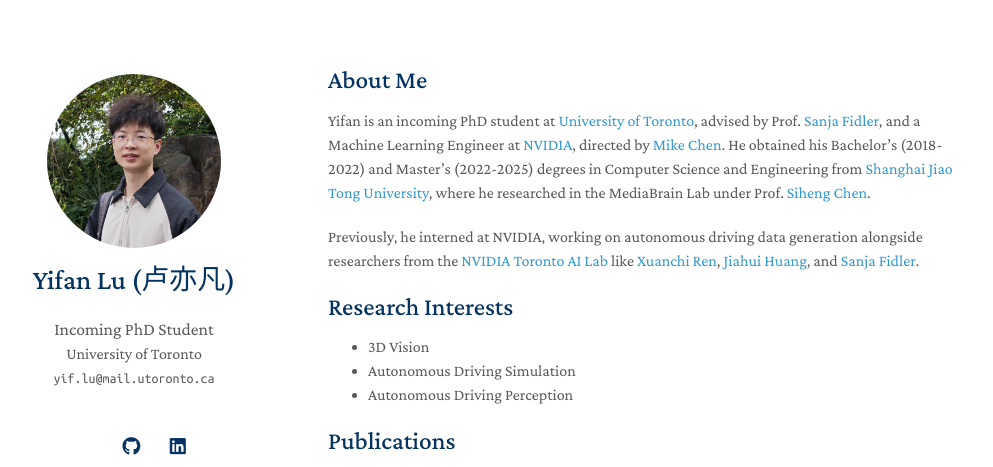
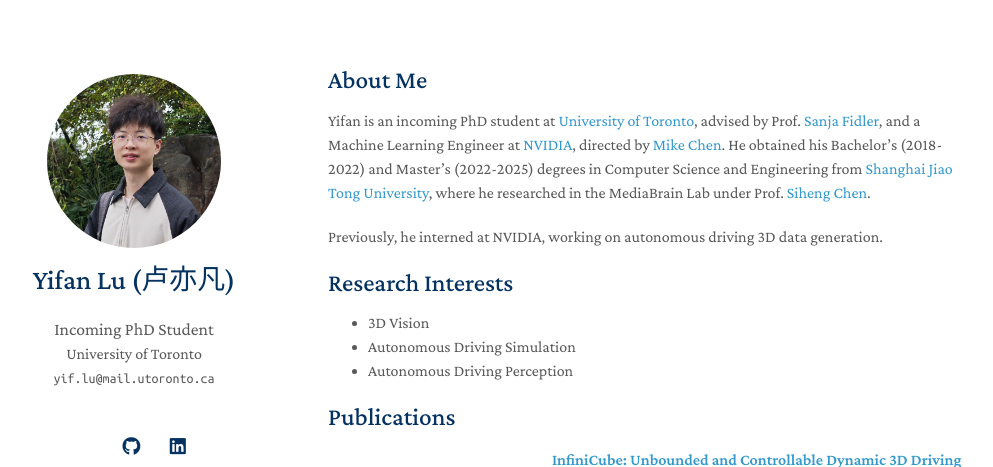
Before and after one commit to yifanlu0227/yifanlu0227.github.io, a Jekyll site: the page built from index.md, in a window 1280 px wide and 900 px high, cut to the strip 0-467 px from the top of the window. Shown: the whole strip, without its empty margins (142-1135 px from the left). Built offline with Jekyll 4.4.1, drawn with Linux system fonts in a browser that asks for light colours; nearby versions of some CDN libraries; a style sheet for code colours, icons or effects is not loaded; our own code applies the rules of GitHub Pages for plain Markdown files.

Commit message:
Update index.md

```diff
--- a/index.md
+++ b/index.md
@@ -6,7 +6,7 @@
 Yifan is an incoming PhD student at [University of Toronto](https://www.utoronto.ca/), advised by Prof. [Sanja Fidler](https://www.cs.utoronto.ca/~fidler/), and a Machine Learning Engineer at [NVIDIA](https://www.nvidia.com/en-us/), directed by [Mike Chen](https://www.linkedin.com/in/nvidia-mikechen/).
 He obtained his Bachelor’s (2018-2022) and Master’s (2022-2025) degrees in Computer Science and Engineering from [Shanghai Jiao Tong University](https://en.sjtu.edu.cn/), where he researched in the MediaBrain Lab under Prof. [Siheng Chen](https://siheng-chen.github.io/).
 
-Previously, he interned at NVIDIA, working on autonomous driving data generation alongside researchers from the [NVIDIA Toronto AI Lab](https://research.nvidia.com/labs/toronto-ai/) like [Xuanchi Ren](https://xuanchiren.com/), [Jiahui Huang](https://huangjh-pub.github.io/), and [Sanja Fidler](https://www.cs.utoronto.ca/~fidler/).
+Previously, he interned at NVIDIA, working on autonomous driving 3D data generation.
 
 ## Research Interests
 
```
